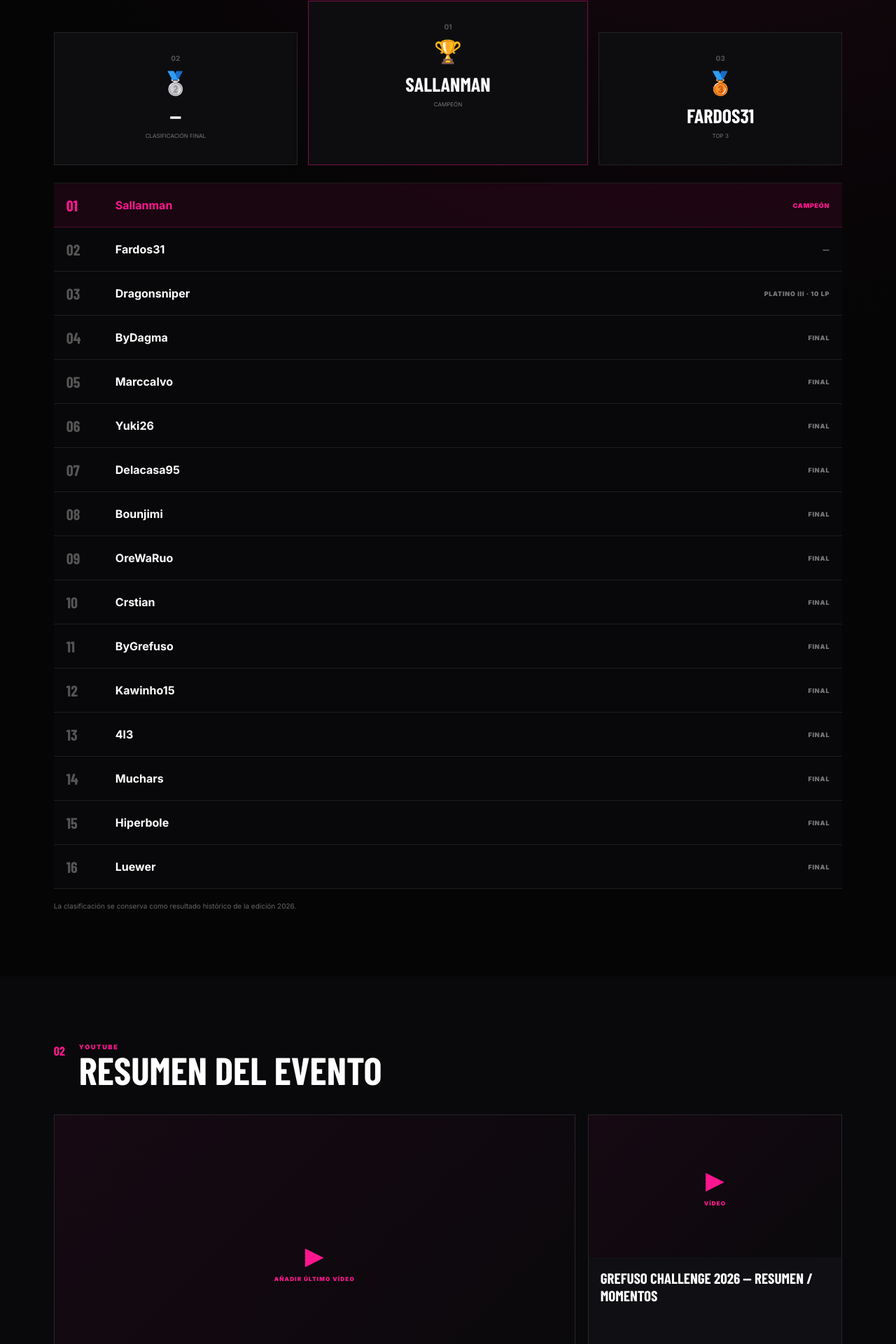
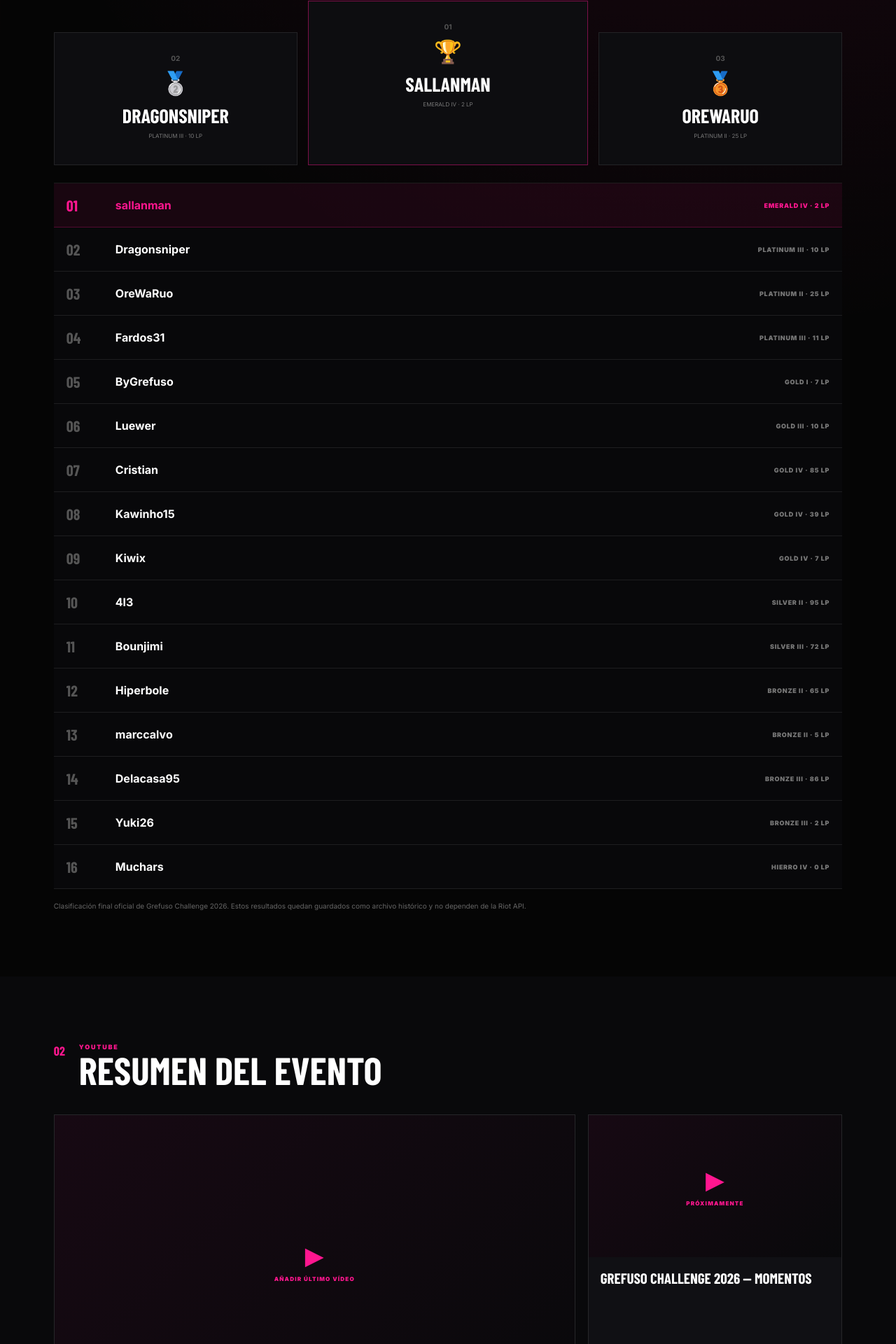
Before and after one commit to ByGrefuso/grefuso-challenge, a Next.js app: page /challenge/2026 in a window 1280 px wide. Shown: the part 999-2919 px from the top of the page at 70% size. Built offline with nearby package versions, Linux system fonts and the light colour scheme; a web font is replaced by a local one.

Commit message:
Set final static Challenge 2026 classification

```diff
--- a/app/challenge/2026/page.tsx
+++ b/app/challenge/2026/page.tsx
@@ -1,22 +1,35 @@
 import Image from "next/image";
 import Link from "next/link";
 
-const participants = [
-  "Sallanman", "Fardos31", "Dragonsniper", "ByDagma", "Marccalvo", "Yuki26", "Delacasa95", "Bounjimi",
-  "OreWaRuo", "Crstian", "ByGrefuso", "Kawinho15", "4l3", "Muchars", "Hiperbole", "Luewer"
+const finalClassification = [
+  { name: "sallanman", rank: "EMERALD IV", lp: 2 },
+  { name: "Dragonsniper", rank: "PLATINUM III", lp: 10 },
+  { name: "OreWaRuo", rank: "PLATINUM II", lp: 25 },
+  { name: "Fardos31", rank: "PLATINUM III", lp: 11 },
+  { name: "ByGrefuso", rank: "GOLD I", lp: 7 },
+  { name: "Luewer", rank: "GOLD III", lp: 10 },
+  { name: "Cristian", rank: "GOLD IV", lp: 85 },
+  { name: "Kawinho15", rank: "GOLD IV", lp: 39 },
+  { name: "Kiwix", rank: "GOLD IV", lp: 7 },
+  { name: "4l3", rank: "SILVER II", lp: 95 },
+  { name: "Bounjimi", rank: "SILVER III", lp: 72 },
+  { name: "Hiperbole", rank: "BRONZE II", lp: 65 },
+  { name: "marccalvo", rank: "BRONZE II", lp: 5 },
+  { name: "Delacasa95", rank: "BRONZE III", lp: 86 },
+  { name: "Yuki26", rank: "BRONZE III", lp: 2 },
+  { name: "Muchars", rank: "HIERRO IV", lp: 0 },
 ];
 
-// Añade aquí los IDs de YouTube conforme quieras incorporar más vídeos al archivo histórico.
 const videos: { title: string; id?: string; featured?: boolean }[] = [
   { title: "Grefuso Challenge 2026 — Vídeo resumen", id: undefined, featured: true },
-  { title: "Grefuso Challenge 2026 — Resumen / momentos", id: undefined },
+  { title: "Grefuso Challenge 2026 — Momentos", id: undefined },
   { title: "Grefuso Challenge 2026 — El camino al título", id: undefined },
 ];
 
 const clips = [
   { title: "Mejor clip — votación de la comunidad", note: "Votación abierta en Instagram" },
   { title: "Clips destacados del Challenge", note: "Próximamente" },
-  { title: "Más momentos", note: "Próximamente" },
+  { title: "Más momentos del Challenge", note: "Próximamente" },
 ];
 
 export default function Challenge2026() {
@@ -35,22 +48,22 @@ export default function Challenge2026() {
       </section>
 
       <section id="classification" className="section">
-        <div className="section-head"><span>01</span><div><div className="eyebrow">RESULTADO FINAL</div><h2>CLASIFICACIÓN</h2></div></div>
+        <div className="section-head"><span>01</span><div><div className="eyebrow">RESULTADO FINAL</div><h2>CLASIFICACIÓN FINAL</h2></div></div>
         <div className="podium">
-          <div className="podium-card second"><b>02</b><span>🥈</span><h3>—</h3><small>CLASIFICACIÓN FINAL</small></div>
-          <div className="podium-card first"><b>01</b><span>🏆</span><h3>SALLANMAN</h3><small>CAMPEÓN</small></div>
-          <div className="podium-card third"><b>03</b><span>🥉</span><h3>FARDOS31</h3><small>TOP 3</small></div>
+          <div className="podium-card second"><b>02</b><span>🥈</span><h3>DRAGONSNIPER</h3><small>PLATINUM III · 10 LP</small></div>
+          <div className="podium-card first"><b>01</b><span>🏆</span><h3>SALLANMAN</h3><small>EMERALD IV · 2 LP</small></div>
+          <div className="podium-card third"><b>03</b><span>🥉</span><h3>OREWARUO</h3><small>PLATINUM II · 25 LP</small></div>
         </div>
         <div className="final-table">
-          {participants.map((name, index) => (
-            <div className={`final-row ${index === 0 ? "champion-row" : ""}`} key={name}>
+          {finalClassification.map((player, index) => (
+            <div className={`final-row ${index === 0 ? "champion-row" : ""}`} key={player.name}>
               <span className="position">{String(index + 1).padStart(2, "0")}</span>
-              <strong>{name}</strong>
-              <span className="rank-value">{index === 0 ? "CAMPEÓN" : index === 1 ? "—" : index === 2 ? "PLATINO III · 10 LP" : "FINAL"}</span>
+              <strong>{player.name}</strong>
+              <span className="rank-value">{player.rank} · {player.lp} LP</span>
             </div>
           ))}
         </div>
-        <p className="archive-note">La clasificación se conserva como resultado histórico de la edición 2026.</p>
+        <p className="archive-note">Clasificación final oficial de Grefuso Challenge 2026. Estos resultados quedan guardados como archivo histórico y no dependen de la Riot API.</p>
       </section>
 
       <section id="videos" className="section dark-section">
@@ -58,7 +71,7 @@ export default function Challenge2026() {
         <div className="video-grid">
           {videos.map((video, i) => (
             <article className={`video-card ${video.featured ? "featured-video" : ""}`} key={video.title}>
-              {video.id ? <iframe src={`https://www.youtube.com/embed/${video.id}`} title={video.title} allow="accelerometer; autoplay; clipboard-write; encrypted-media; gyroscope; picture-in-picture" allowFullScreen /> : <div className="video-placeholder"><span>▶</span><small>{i === 0 ? "AÑADIR ÚLTIMO VÍDEO" : "VÍDEO"}</small></div>}
+              {video.id ? <iframe src={`https://www.youtube.com/embed/${video.id}`} title={video.title} allow="accelerometer; autoplay; clipboard-write; encrypted-media; gyroscope; picture-in-picture" allowFullScreen /> : <div className="video-placeholder"><span>▶</span><small>{i === 0 ? "AÑADIR ÚLTIMO VÍDEO" : "PRÓXIMAMENTE"}</small></div>}
               <h3>{video.title}</h3>
             </article>
           ))}
```
